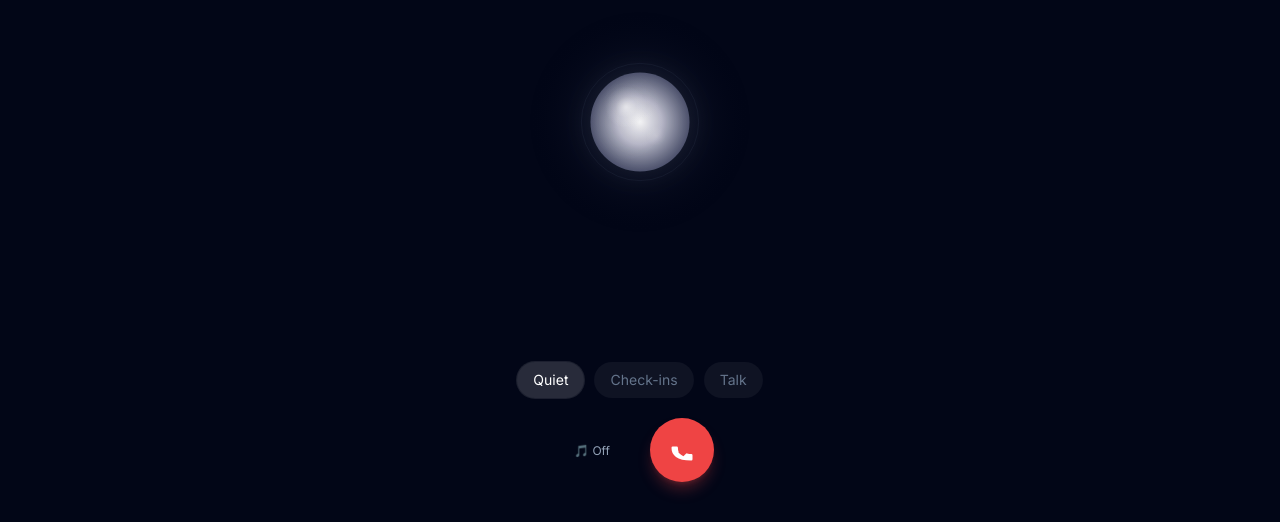
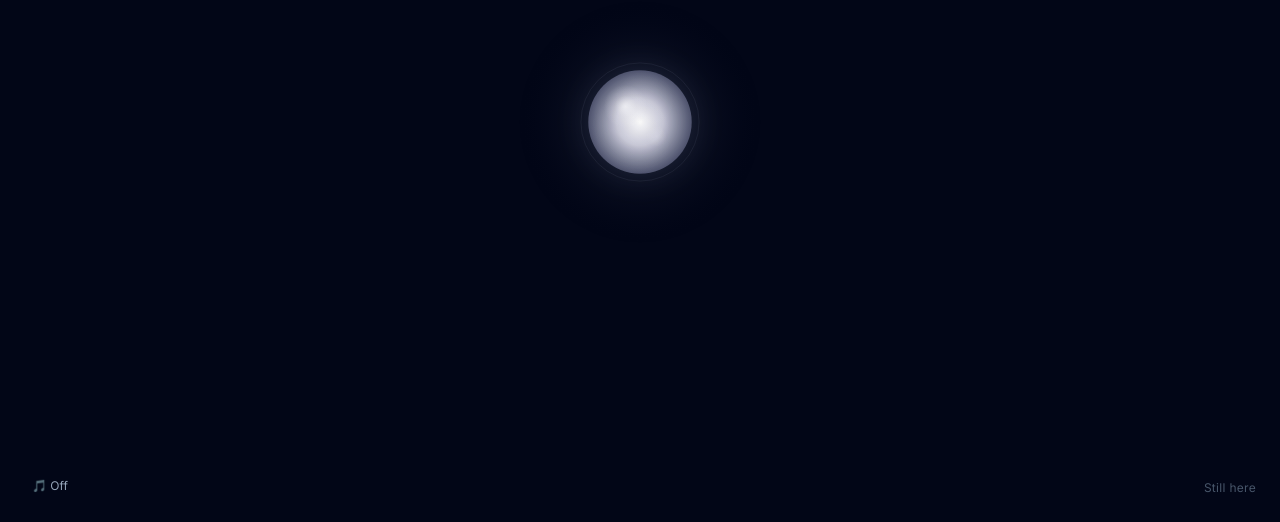
Before and after one commit to dkennedy1984/still-here, a Next.js app in the folder apps/web/: page /call in a window 1280 px wide. Shown: the part 278-800 px from the top of the page. Built offline with nearby package versions, Linux system fonts and the light colour scheme.

Commit message:
feat: clean call screen - tap to reveal controls, ambient always visible

```diff
--- a/apps/web/src/app/call/page.tsx
+++ b/apps/web/src/app/call/page.tsx
@@ -16,6 +16,8 @@ function CallPageInner() {
   const [presenceStyle, setPresenceStyle] = useState<PresenceStyle>('quiet');
   const [isAudioPlaying, setIsAudioPlaying] = useState(false);
   const [ambientSound, setAmbientSound] = useState('off');
+  const [showControls, setShowControls] = useState(false);
+  const hideTimerRef = useRef<ReturnType<typeof setTimeout>>();
   const wasConnected = useRef(false);
 
   const { state, hangup, changeStyle } = useAudioSession({
@@ -38,31 +40,52 @@ function CallPageInner() {
     changeStyle(style);
   }, [changeStyle]);
 
+  const handleScreenTap = useCallback(() => {
+    setShowControls(true);
+    if (hideTimerRef.current) clearTimeout(hideTimerRef.current);
+    hideTimerRef.current = setTimeout(() => setShowControls(false), 4000);
+  }, []);
+
+  useEffect(() => {
+    return () => { if (hideTimerRef.current) clearTimeout(hideTimerRef.current); };
+  }, []);
+
   const orbState = isAudioPlaying ? 'speaking'
     : (state.agentState === 'LISTENING' || state.agentState === 'THINKING') ? 'listening'
     : 'idle';
 
   return (
-    <main className="relative h-[100dvh] bg-slate-950 overflow-hidden select-none">
+    <main className="relative h-[100dvh] bg-slate-950 overflow-hidden select-none"
+          onClick={handleScreenTap}>
 
-      {/* Orb - absolutely centred on screen */}
+      {/* Orb - dead centre */}
       <div className="absolute inset-0 flex items-center justify-center pointer-events-none">
         <PresenceOrb state={orbState} size="lg" />
       </div>
 
-      {/* Controls - anchored to bottom */}
-      <div className="absolute bottom-0 left-0 right-0 pb-10 pt-4 px-6 flex flex-col items-center gap-5">
+      {/* Always visible: ambient bottom-left, status bottom-right */}
+      <div className="absolute bottom-6 left-6 z-40" onClick={e => e.stopPropagation()}>
+        <AmbientNoise disabled={state.status === 'ended'} externalSound={ambientSound} />
+      </div>
+      <div className="absolute bottom-6 right-6 z-40">
+        <span className="text-xs text-slate-600 tracking-wide">Still here</span>
+      </div>
+
+      {/* Tap-to-show controls: presence pills + centred hang up */}
+      <div className={`absolute bottom-20 left-0 right-0 flex flex-col items-center gap-5 z-50 transition-opacity duration-300 ${
+        showControls ? 'opacity-100' : 'opacity-0 pointer-events-none'
+      }`} onClick={e => e.stopPropagation()}>
 
         {/* Presence style pills */}
         <div className="flex gap-2.5">
           {([
-            { key: 'quiet', label: 'Quiet' },
-            { key: 'check-ins', label: 'Check-ins' },
-            { key: 'talk', label: 'Talk' },
-          ] as { key: PresenceStyle; label: string }[]).map(s => (
+            { key: 'quiet' as PresenceStyle, label: 'Quiet' },
+            { key: 'check-ins' as PresenceStyle, label: 'Check-ins' },
+            { key: 'talk' as PresenceStyle, label: 'Talk' },
+          ]).map(s => (
             <button
               key={s.key}
-              onClick={() => handleStyleChange(s.key as PresenceStyle)}
+              onClick={() => handleStyleChange(s.key)}
               className={`px-4 py-2 rounded-full text-sm transition-all duration-200 ${
                 presenceStyle === s.key
                   ? 'bg-white/15 text-white ring-1 ring-white/10'
@@ -74,20 +97,15 @@ function CallPageInner() {
           ))}
         </div>
 
-        {/* Action row — ambient + hang up */}
-        <div className="flex items-center gap-8">
-          <AmbientNoise disabled={state.status === 'ended'} externalSound={ambientSound} />
-          <button
-            onClick={hangup}
-            className="w-16 h-16 rounded-full bg-red-500 hover:bg-red-400 active:scale-95 transition-all duration-150 flex items-center justify-center shadow-lg shadow-red-500/30"
-            aria-label="Hang up"
-          >
-            <svg width="28" height="28" viewBox="0 0 24 24" fill="white">
-              <path d="M6.62 10.79a15.05 15.05 0 006.59 6.59l2.2-2.2a1 1 0 011.01-.24c1.12.37 2.33.57 3.58.57a1 1 0 011 1V20a1 1 0 01-1 1C7.61 21 3 16.39 3 10a1 1 0 011-1h3.5a1 1 0 011 1c0 1.25.2 2.45.57 3.57a1 1 0 01-.24 1.01l-2.21 2.21z"/>
-            </svg>
-          </button>
-        </div>
-
+        {/* Hang up - centred, big red circle */}
+        <button
+          onClick={hangup}
+          className="w-16 h-16 rounded-full bg-red-500 flex items-center justify-center hover:bg-red-600 active:scale-90 transition-all duration-150 shadow-lg shadow-red-500/20"
+        >
+          <svg className="w-7 h-7 text-white" fill="none" viewBox="0 0 24 24" stroke="currentColor" strokeWidth={2}>
+            <path strokeLinecap="round" strokeLinejoin="round" d="M6 18L18 6M6 6l12 12" />
+          </svg>
+        </button>
       </div>
     </main>
   );
@@ -95,7 +113,7 @@ function CallPageInner() {
 
 export default function CallPage() {
   return (
-    <Suspense fallback={<div className="min-h-screen bg-slate-950" />}>
+    <Suspense fallback={<div className="h-[100dvh] bg-slate-950" />}>
       <CallPageInner />
     </Suspense>
   );
```
